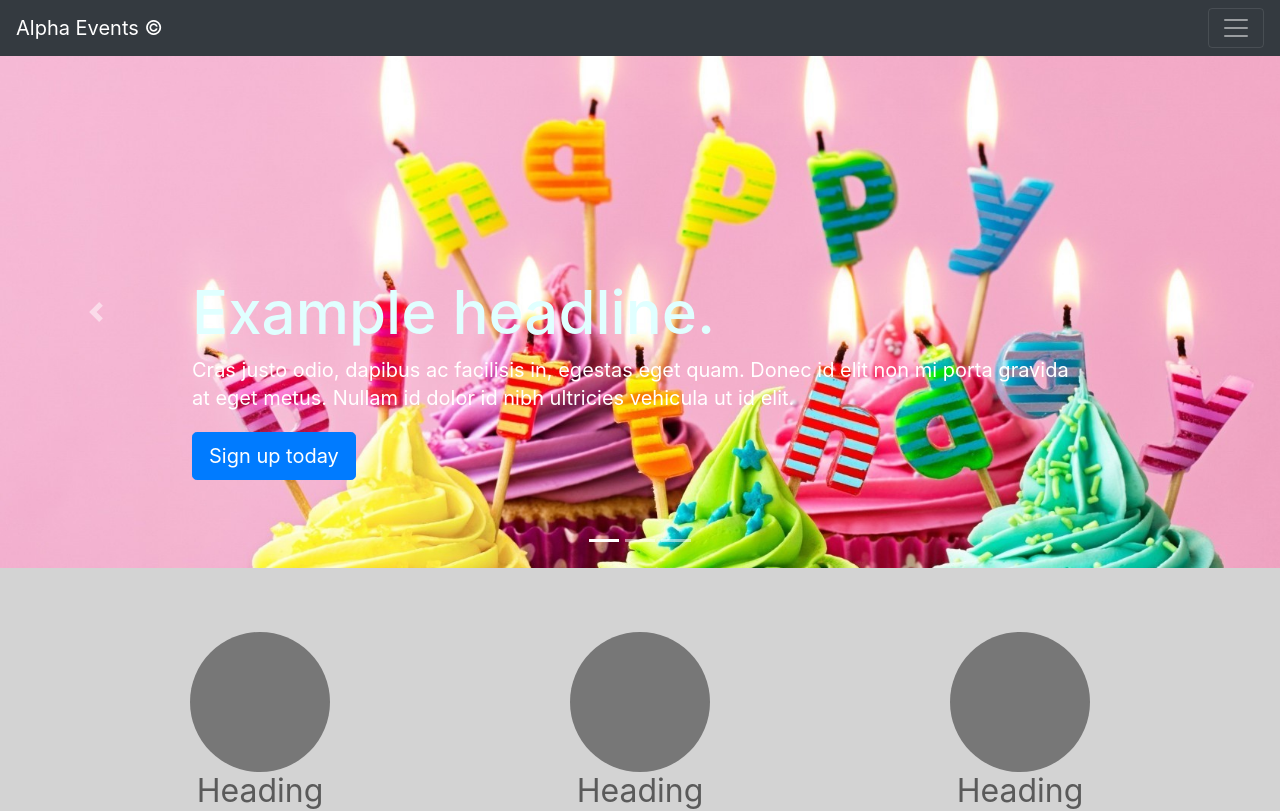
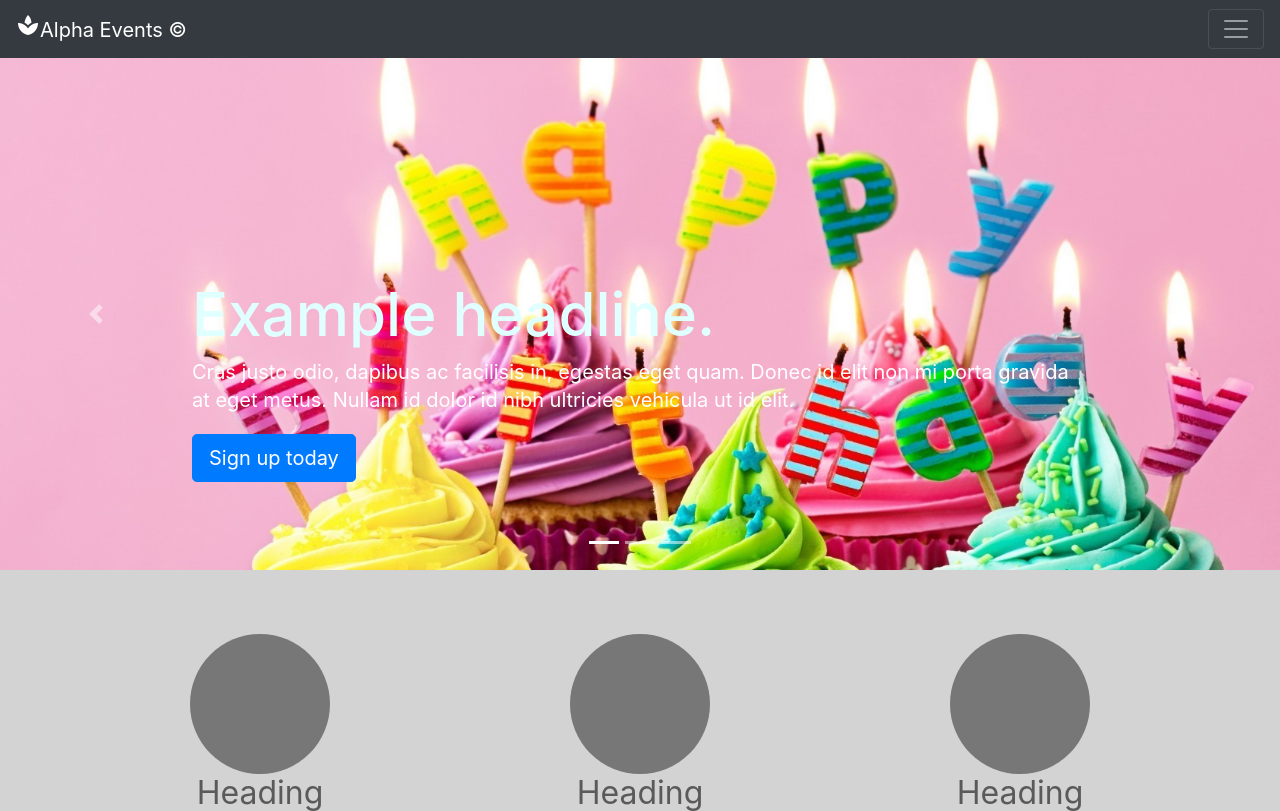
Before and after one commit to AceAltair13/Event-Management-System--Flask, a Flask app: page /1 in a window 1280 px wide. Shown: the top 811 px of the page. Run offline with Flask 2, Linux system fonts and the light colour scheme; some libraries are stand-ins or nearby versions.

Commit message:
Added icon

```diff
--- a/templates/base.html
+++ b/templates/base.html
@@ -15,7 +15,7 @@
 
 <body>
     <nav class="navbar navbar-dark bg-dark">
-        <a class="navbar-brand" href='/'><span class="material-icons">
+        <a class="navbar-brand" href='/'><span class="material-icons">spa
             </span>Alpha Events &copy;</a>
         <button class="navbar-toggler" type="button" data-toggle="collapse" data-target="#navbarsExample01"
             aria-controls="navbarsExample01" aria-expanded="false" aria-label="Toggle navigation">
```
